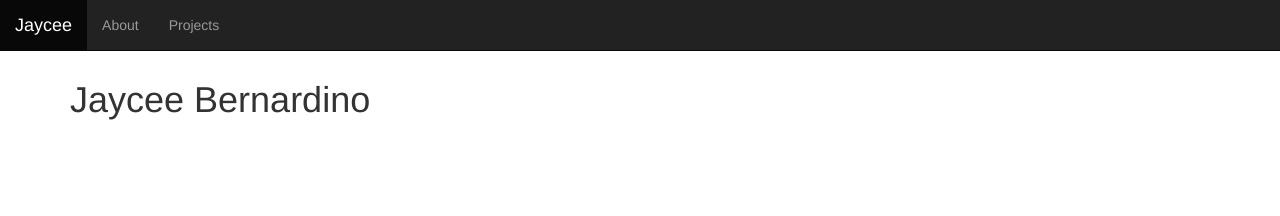
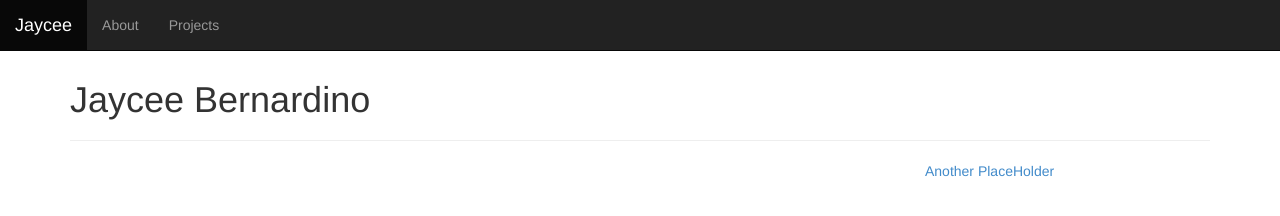
Before and after one commit to jayceebernardino/jayceebernardino.github.com, a plain HTML site: page index.html in a window 1280 px wide. Drawn offline with nearby package versions, Linux system fonts and the light colour scheme; files that its build step writes are made by us from their sources.

```diff
--- a/index.html
+++ b/index.html
@@ -17,19 +17,22 @@
     <li><a href="#">Projects</a></li>
   </ul>
 </div>
-
+<div class="container" >
   <body>
-    <div class="container" >
 		<header>
 		<h1>Jaycee Bernardino</h1>
 		</header>
-    </div>
+
     <script src="/js/jquery.js"></script>
     <script src="/js/dependencies/angular.js"></script>
     <script src="/js/bootstrap.js"></script>
 
 	</body>
 
-
+  <hr>
+  <footer class ="footer pull-right">
+   <a href="#"> Another PlaceHolder </a>
+  </footer>
+</div>
 
 </html>
```
Lines whose indentation alone changed are shown as unchanged.
